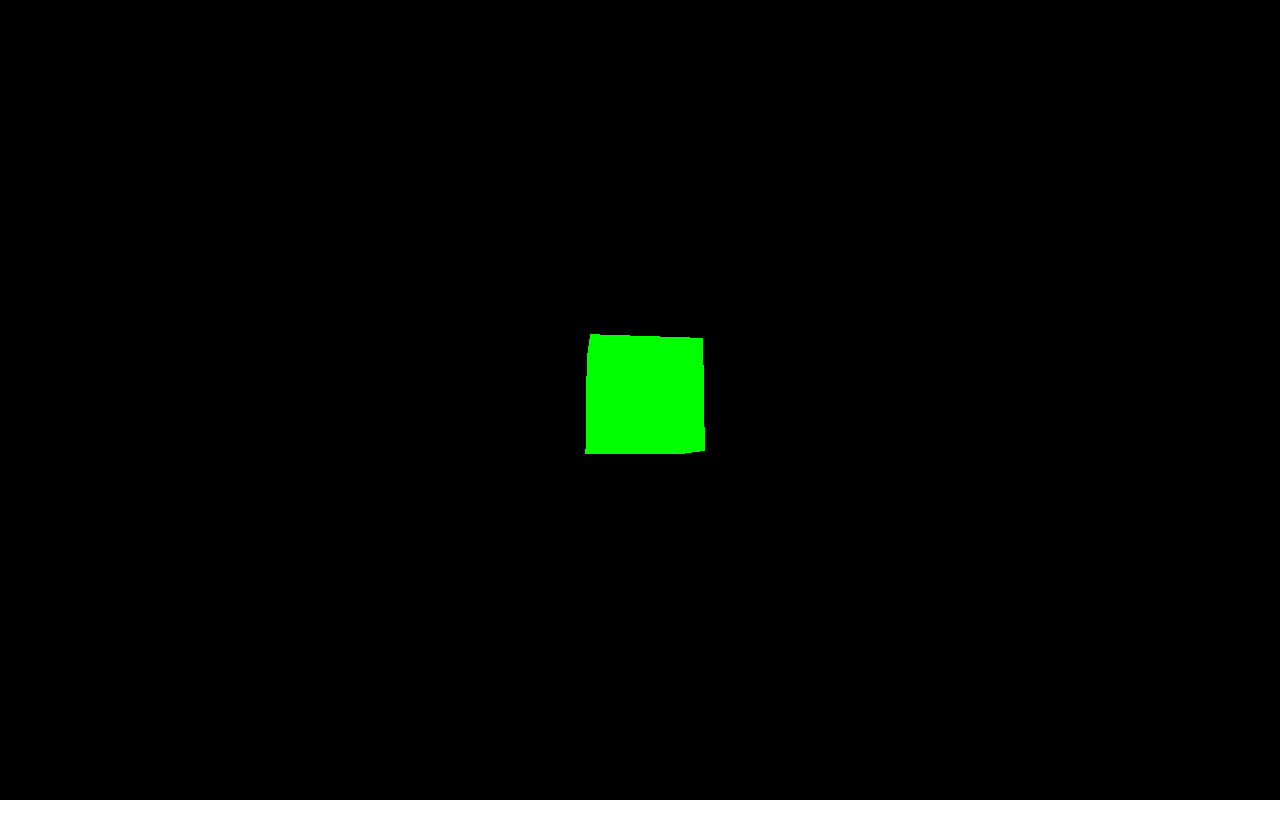
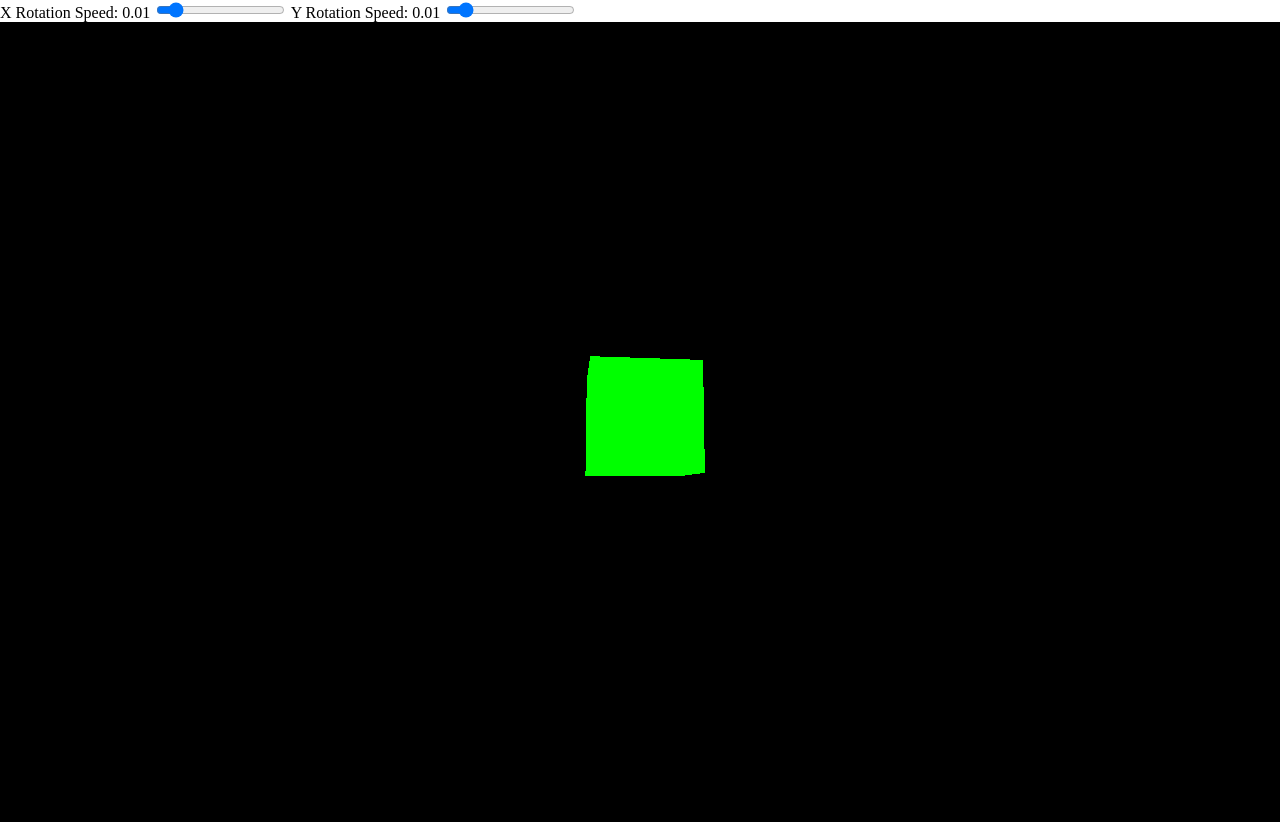
Before and after one commit to dxwhood/satviz, a plain HTML site: page src/frontend/static/index.html in a window 1280 px wide. Before the commit the page ends 800 px from the top, so only its background shows below. Drawn offline with nearby package versions, Linux system fonts and the light colour scheme.

Commit message:
added simple control

```diff
--- a/src/frontend/static/index.html
+++ b/src/frontend/static/index.html
@@ -10,8 +10,14 @@
     </style>
 </head>
 <body>
+    <div id="ui">
+        <label for="rotationSpeedX">X Rotation Speed: <span id="rotationSpeedXValue">0.01</span></label>
+        <input type="range" id="rotationSpeedX" min="0" max="0.1" step="0.01" value="0.01">
+        <label for="rotationSpeedY">Y Rotation Speed: <span id="rotationSpeedYValue">0.01</span></label>
+        <input type="range" id="rotationSpeedY" min="0" max="0.1" step="0.01" value="0.01">
+    </div>
+
     <!-- The script tags for Three.js and the main app logic -->
     <script type="module" src="/static/js/main.js"></script>
-
 </body>
 </html>
--- a/src/frontend/static/js/main.js
+++ b/src/frontend/static/js/main.js
@@ -2,6 +2,7 @@
 
 
 import * as THREE from './lib/three.module.js';
+
 
 // Scene setup
 const scene = new THREE.Scene();
@@ -21,13 +22,33 @@ scene.add(cube);
 // Position the camera
 camera.position.z = 5;
 
+// Handle rotation speed controls
+const rotationSpeedXSlider = document.getElementById('rotationSpeedX');
+const rotationSpeedXValueLabel = document.getElementById('rotationSpeedXValue');
+let rotationSpeedX = parseFloat(rotationSpeedXSlider.value);
+
+rotationSpeedXSlider.addEventListener('input', function () {
+    rotationSpeedX = parseFloat(this.value);
+    rotationSpeedXValueLabel.innerHTML = rotationSpeedX.toFixed(2);
+});
+
+// Handle rotation speed controls
+const rotationSpeedYSlider = document.getElementById('rotationSpeedY');
+const rotationSpeedYValueLabel = document.getElementById('rotationSpeedYValue');
+let rotationSpeedY = parseFloat(rotationSpeedYSlider.value);
+
+rotationSpeedYSlider.addEventListener('input', function () {
+    rotationSpeedY = parseFloat(this.value);
+    rotationSpeedYValueLabel.innerHTML = rotationSpeedY.toFixed(2);
+});
+
 // Animation loop
 function animate() {
     requestAnimationFrame(animate);
 
     // Rotate the cube
-    cube.rotation.x += 0.01;
-    cube.rotation.y += 0.01;
+    cube.rotation.x += rotationSpeedX
+    cube.rotation.y += rotationSpeedY
 
     // Render the scene
     renderer.render(scene, camera);
```
